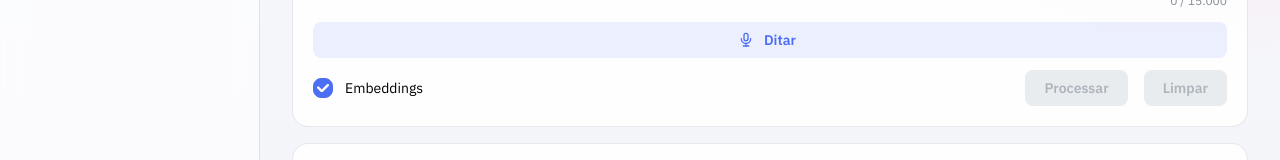
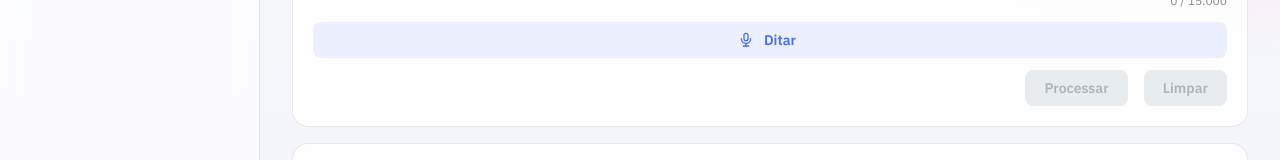
Before and after one commit to tavaresgmg/neurorelato-poc, a React (Vite) app in the folder frontend/: page / in a window 1280 px wide. Shown: the part 354-514 px from the top of the page. Built offline with nearby package versions, Linux system fonts and the light colour scheme; no server answers.

Commit message:
refactor: remove embeddings toggle from InputPanel (technical detail)
Embeddings is always enabled (default true in useConsultationController).
The checkbox exposed an implementation detail irrelevant to clinicians.

```diff
--- a/frontend/src/App.tsx
+++ b/frontend/src/App.tsx
@@ -162,8 +162,6 @@
             <InputPanel
               text={controller.text}
               onChangeText={controller.setText}
-              enableEmbeddings={controller.enableEmbeddings}
-              onChangeEnableEmbeddings={controller.setEnableEmbeddings}
               canProcess={controller.canProcess}
               loading={controller.loading}
               onProcess={controller.onProcess}
@@ -176,7 +174,6 @@
               ref={outputRef}
               result={controller.result}
               loading={controller.loading}
-              onOpenEvidence={openEvidence}
               onInsertQuestion={controller.onInsertQuestion}
             />
           </Stack>
--- a/frontend/src/components/InputPanel.tsx
+++ b/frontend/src/components/InputPanel.tsx
@@ -1,7 +1,6 @@
 import {
   Box,
   Button,
-  Checkbox,
   Group,
   Menu,
   Paper,
@@ -20,8 +19,6 @@
 type Props = {
   text: string;
   onChangeText: (v: string) => void;
-  enableEmbeddings: boolean;
-  onChangeEnableEmbeddings: (v: boolean) => void;
   canProcess: boolean;
   loading: boolean;
   onProcess: () => void;
@@ -35,8 +32,6 @@
 export function InputPanel({
   text,
   onChangeText,
-  enableEmbeddings,
-  onChangeEnableEmbeddings,
   canProcess,
   loading,
   onProcess,
@@ -106,17 +101,7 @@
 
         <VoiceInput speech={speech} onUseTranscript={onUseTranscript} />
 
-        <Group justify="space-between" align="center">
-          <Group gap="sm">
-            <Tooltip label="Método IA: mais lento, mas detecta achados sutis" position="bottom">
-              <Checkbox
-                label="Embeddings"
-                checked={enableEmbeddings}
-                onChange={(e) => onChangeEnableEmbeddings(e.currentTarget.checked)}
-              />
-            </Tooltip>
-          </Group>
-          <Group>
+        <Group justify="flex-end">
           <Tooltip label="⌘ Enter" position="bottom" openDelay={500}>
             <Button onClick={onProcess} loading={loading} disabled={!canProcess || charOver}>
               Processar
@@ -126,7 +111,6 @@
             Limpar
           </Button>
         </Group>
-        </Group>
       </Stack>
     </Paper>
   );
```
Also changed, not shown: 1 other file (tests, documents, lock files or other folders). Lines whose indentation alone changed are shown as unchanged.
